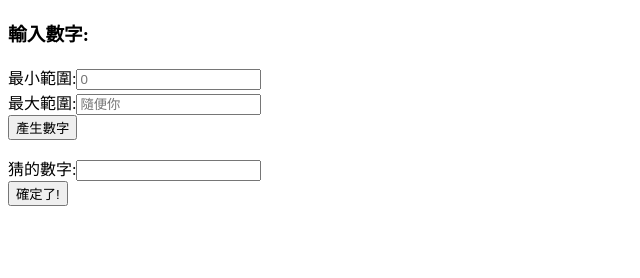
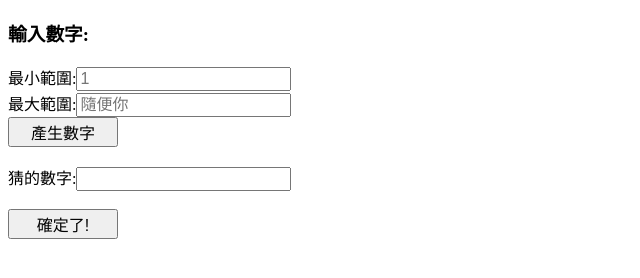
Before and after one commit to Eric101201/guessNumber, a plain HTML site: page index.html in a window 1280 px wide. Shown: the part 70-348 px from the top of the page, without its empty margins (0-640 px from the left). Drawn offline with Linux system fonts and the light colour scheme.

Commit message:
update all file

```diff
--- a/app.js
+++ b/app.js
@@ -78,14 +78,14 @@
             scope.innerHTML=
             `
                 <span>答案介於 <span style="font-size:40px;color:#0066CC">${strMin}</span> 至 <span style="font-size:40px;color:#0066CC">${strMax}</span> 之間</span>
-            `
+                `
             // 清空
             view.innerHTML=
             `
 
             `
             count =0;
-            guess.style.display = 'flex'
+            guess.style.display = 'block'
             i1.style.marginBottom = '5px'
             i2.style.marginBottom = '0'
         }else{
--- a/index.html
+++ b/index.html
@@ -3,7 +3,7 @@
   <head>
     <meta charset="UTF-8" />
     <meta http-equiv="X-UA-Compatible" content="IE=edge" />
-    <meta name="viewport" content="width=device-width, initial-scale=1.0" />
+    <meta name="viewport" content="width=device-width, initial-scale=1.0">
     <title>終極密碼</title>
     <script src="app.js" defer></script>
   </head>
@@ -13,21 +13,21 @@
       <h1>猜數字遊戲</h1>
       <h3>輸入數字:</h3>
       <div class="scanf">
-          <span class="i1">最小範圍:<input type="number" id="inputMin" placeholder="0"></span>
+          <span class="i1">最小範圍:<input style="font-size: 16px;" type="number" inputmode="decimal" id="inputMin" placeholder="1"></span>
           <br>
-          <span class="i2">最大範圍:<input type="number" id="inputMax" placeholder="隨便你"> </span>
+          <span class="i2">最大範圍:<input style="font-size: 16px;" type="number" inputmode="decimal" id="inputMax" placeholder="隨便你"> </span>
           <br>
-          <button id="rand">產生數字</button>
+          <button id="rand" style="height: 30px; width: 110px; font-size: 16px;">產生數字</button>
       </div>
-      <div class="scope"></div>
-      <p class="hint"></p>
-      <p class="hint"></p>
+      <div class="scope" style="height: auto; width: auto;"></div>
+      <br>
 
 
       <div class="guess">
-          <span>猜的數字:<input type="number" id="guessInput"></span>
+          <span>猜的數字:<input style="font-size: 16px;" type="number" inputmode="decimal" id="guessInput"></span>
           <br>
-          <button>確定了!</button>
+          <br>
+          <button style="height: 30px; width: 110px; font-size: 16px;">確定了!</button>
       </div>
       <div class="view">
 
```
